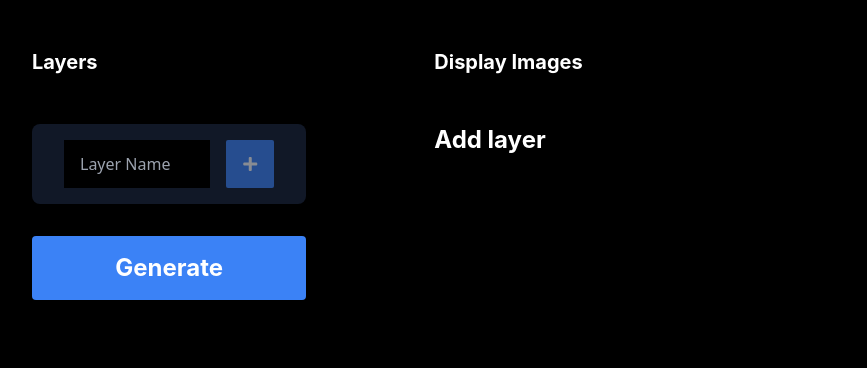
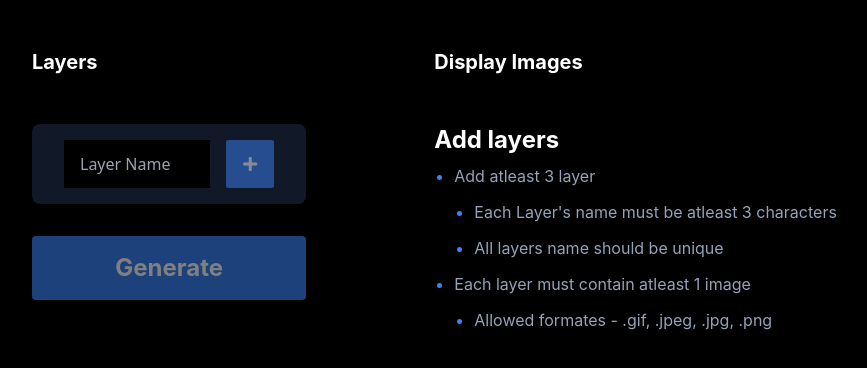
Before and after one commit to zarif007/NFT-Generator-CS, a React (Create React App) app in the folder nft-generator/: page /generate/1 in a window 1280 px wide. Shown: the top 368 px of the page, without its empty margins (64-931 px from the left). Built offline with nearby package versions, Linux system fonts and the light colour scheme.

Commit message:
Added instructions

```diff
--- a/nft-generator/src/Components/Generator/Generator.js
+++ b/nft-generator/src/Components/Generator/Generator.js
@@ -150,7 +150,9 @@ const Generator = () => {
                     <p className='p-2 text-red-500 '>{error}</p>
                 </div>
                 <button onClick={generate}
-                className='relative mt-4 bg-blue-500 hover:bg-blue-600 text-white w-full h-16 rounded text-2xl font-bold overflow-visible'>
+                className='relative mt-4 bg-blue-500 hover:bg-blue-600 text-white w-full h-16 rounded text-2xl font-bold overflow-visible
+                disabled:hover:bg-blue-200 disabled:opacity-50 disabled:cursor-default'
+                disabled={layers.length < 3}>
                     Generate</button>
             </div>
             <div className='w-full md:pl-12 xl:pl-32 pt-12 md:pt-0'>
@@ -272,8 +274,21 @@ const Generator = () => {
                                 <input type='file' accept="image/gif, image/jpeg, image/png, image/jpg" onChange={handleImageUpload} ref={filePickerRef} hidden />
                             </label>
                         </div>
-                    </div> :
-                    <h1 className='font-bold text-2xl'>Add layer</h1>
+                    </div> : <div>
+                        <h1 className='font-bold text-2xl pb-2'>Add layers</h1>
+                        <ul role="list" class="marker:text-blue-500 list-disc pl-5 space-y-3 text-slate-400">
+                            <li>Add atleast 3 layer</li>
+                            <ul role="list" class="marker:text-blue-500 list-disc pl-5 space-y-3 text-slate-400">
+                                <li>Each Layer's name must be atleast 3 characters</li>
+                                <li>All layers name should be unique</li>
+                            </ul>
+                            <li>Each layer must contain atleast 1 image</li>
+                            <ul role="list" class="marker:text-blue-500 list-disc pl-5 space-y-3 text-slate-400">
+                                <li>Allowed formates - .gif, .jpeg, .jpg, .png</li>
+                            </ul>
+                        </ul>
+                    </div>
+
                 }
             </div>
         </div>
```
